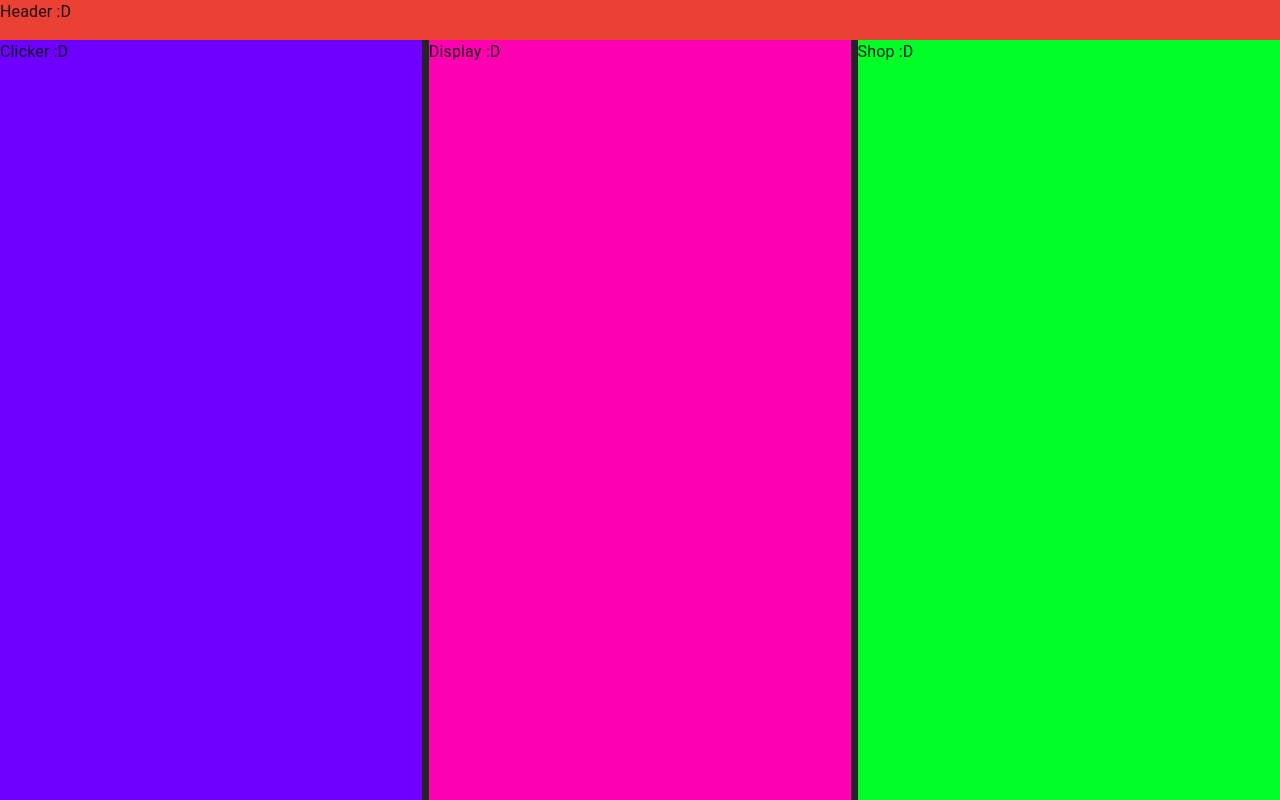
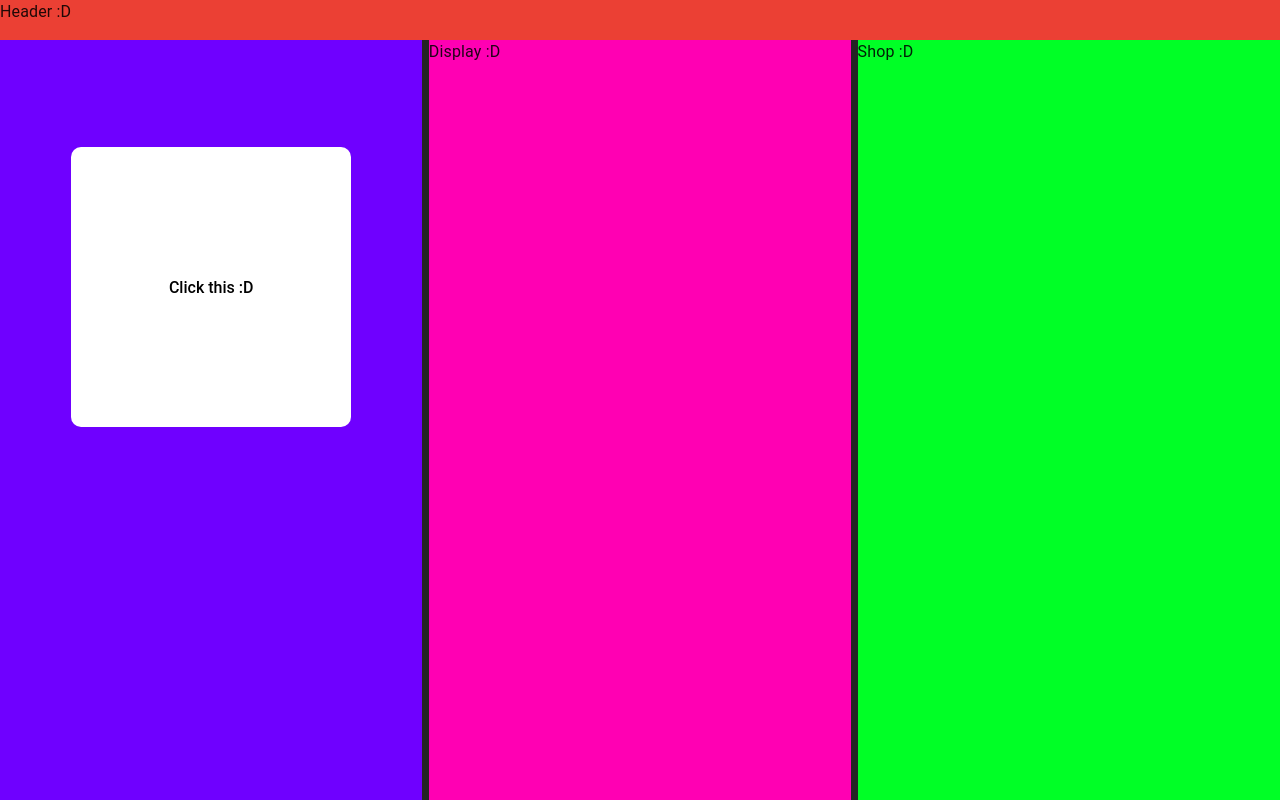
Before and after one commit to Colnn/rysst-clicker, a React (Vite) app: page / in a window 1280 px wide. Built offline with nearby package versions, Linux system fonts and the light colour scheme.

Commit message:
Something something

```diff
--- a/src/Game/Clicker/index.tsx
+++ b/src/Game/Clicker/index.tsx
@@ -1,12 +1,29 @@
-import { Box } from "@mui/material";
+import { Box, Button, Grid } from "@mui/material";
 import useStyle from './style'
 
 export default function Clicker() {
     const classes = useStyle();
 
+    const onClick = () => {
+        console.log("Clicked :D");
+    }
+
     return (
         <>
-            <Box className={classes.container}>Clicker :D</Box>
+            <Grid container className={classes.container}>
+                <Grid
+                    container
+                    direction="row"
+                    justifyContent="center"
+                    alignItems="center"
+                    className={classes.riceContainer}
+                >
+                    <button className={classes.rice} onClick={onClick}>
+                        Click this :D
+                    </button>
+                </Grid>
+                <Box></Box>
+            </Grid>
         </>
     )
 }
--- a/src/Game/Clicker/style.ts
+++ b/src/Game/Clicker/style.ts
@@ -8,5 +8,22 @@ export default makeStyles(() => {
       height: '100%',
       backgroundColor: '#6f00ff',
     },
+    riceContainer: {
+      width: '100%',
+      height: '65%',
+    },
+    rice: {
+      border: '1px solid transparent',
+      padding: '0.6em 1.2em',
+      fontSize: '1em',
+      fontWeight: 500,
+      fontFamily: 'inherit',
+      cursor: 'pointer',
+      transition: 'borderColor 0.25s',
+      width: '35vh',
+      height: '35vh',
+      backgroundColor: '#fff',
+      borderRadius: '10px',
+    }
   };
 });
--- a/src/index.css
+++ b/src/index.css
@@ -44,13 +44,6 @@ button {
   cursor: pointer;
   transition: border-color 0.25s;
 }
-button:hover {
-  border-color: #646cff;
-}
-button:focus,
-button:focus-visible {
-  outline: 4px auto -webkit-focus-ring-color;
-}
 
 @media (prefers-color-scheme: light) {
   :root {
```
